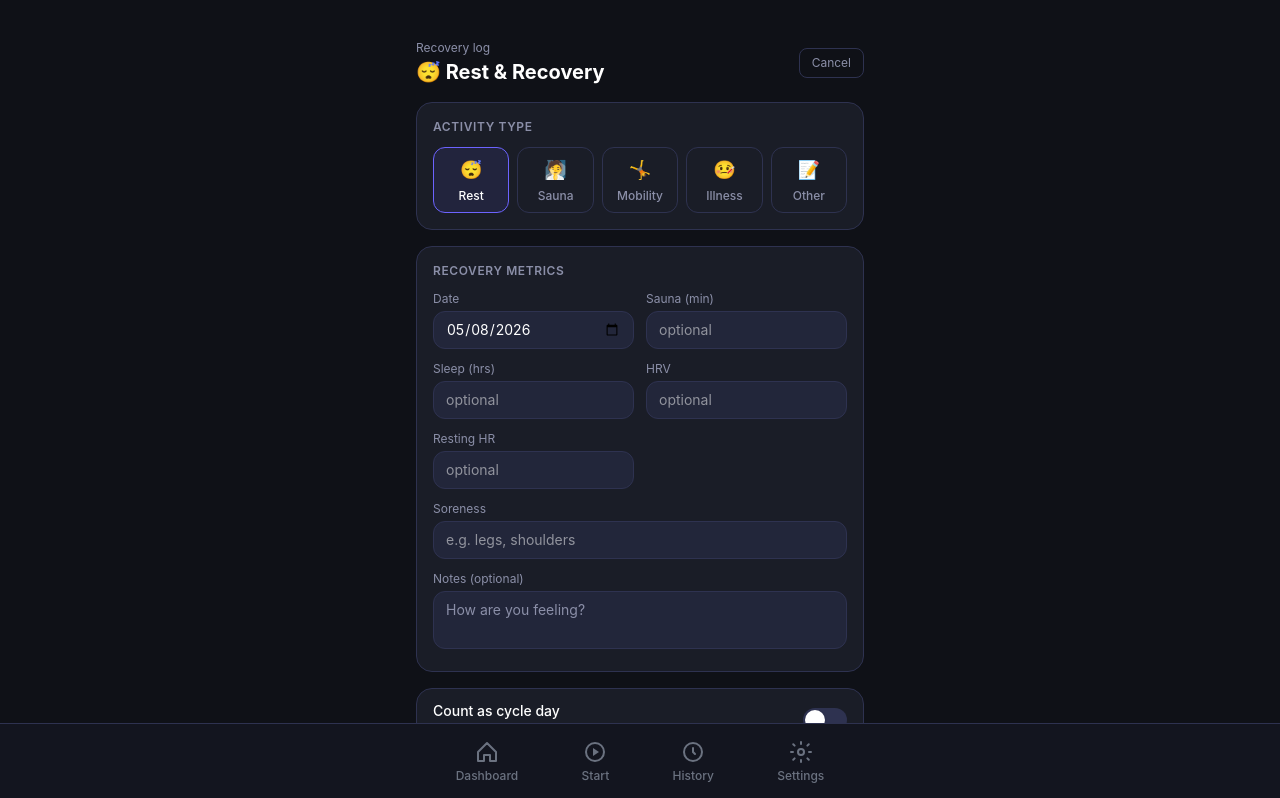
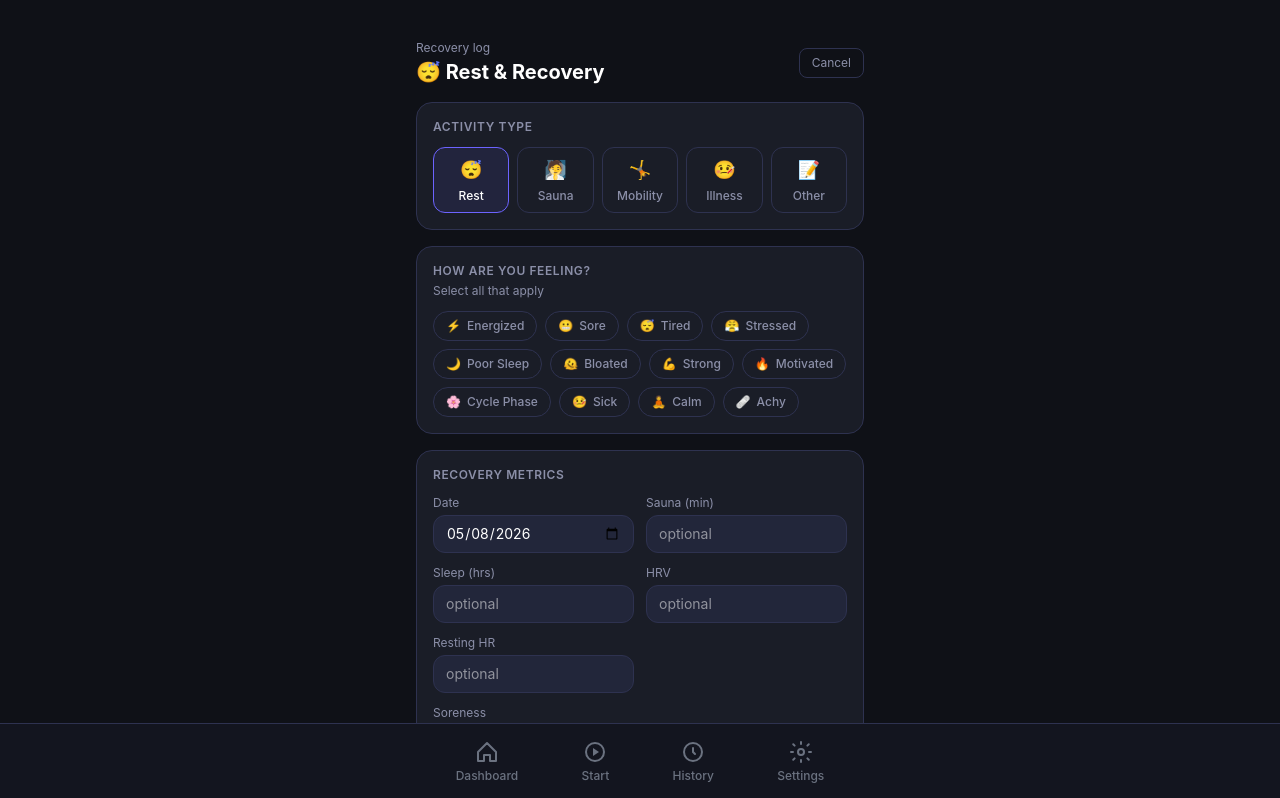
Before and after one commit to ericbrenneman/fitness-cycle-tracker, a Next.js app: page /recovery in a window 1280 px wide. Shown: the top 798 px of the page. Built offline with nearby package versions, Linux system fonts and the light colour scheme; no server answers.

Commit message:
feat: add recovery tags to recovery logger and history detail view

```diff
--- a/components/RecoveryLogger.tsx
+++ b/components/RecoveryLogger.tsx
@@ -18,12 +18,27 @@ const RECOVERY_TYPES: { type: WorkoutType; emoji: string; label: string }[] = [
           { type: "Other",    emoji: "📝", label: "Other" },
         ];
 
+        const RECOVERY_TAGS: { label: string; emoji: string; color: string }[] = [
+          { label: "Energized",   emoji: "⚡", color: "#2ecc71" },
+          { label: "Sore",        emoji: "😬", color: "#f59e0b" },
+          { label: "Tired",       emoji: "😴", color: "#6b7280" },
+          { label: "Stressed",    emoji: "😤", color: "#ef4444" },
+          { label: "Poor Sleep",  emoji: "🌙", color: "#8b5cf6" },
+          { label: "Bloated",     emoji: "🫠", color: "#f97316" },
+          { label: "Strong",      emoji: "💪", color: "#06b6d4" },
+          { label: "Motivated",   emoji: "🔥", color: "#6c63ff" },
+          { label: "Cycle Phase", emoji: "🌸", color: "#ec4899" },
+          { label: "Sick",        emoji: "🤒", color: "#94a3b8" },
+          { label: "Calm",        emoji: "🧘", color: "#2ecc71" },
+          { label: "Achy",        emoji: "🩹", color: "#f59e0b" },
+        ];
+
         export default function RecoveryLogger({ cycleStep, onDone, standalone = false }: Props) {
           const supabaseRef = useRef(createClient());
           const supabase = supabaseRef.current;
 
           const [saving, setSaving] = useState(false);
-  const [error, setError] = useState<string | null>(null);
+          const [saveError, setSaveError] = useState<string | null>(null);
           const [date, setDate] = useState(new Date().toISOString().split("T")[0]);
           const [workoutType, setWorkoutType] = useState<WorkoutType>("Rest");
           const [advancesCycle, setAdvancesCycle] = useState(!standalone);
@@ -34,17 +49,21 @@ export default function RecoveryLogger({ cycleStep, onDone, standalone = false }
           const [soreness, setSoreness] = useState("");
           const [illnessSymptoms, setIllnessSymptoms] = useState("");
           const [notes, setNotes] = useState("");
+          const [selectedTags, setSelectedTags] = useState<string[]>([]);
+
+          const toggleTag = (tag: string) => {
+            setSelectedTags((prev) =>
+              prev.includes(tag) ? prev.filter((t) => t !== tag) : [...prev, tag]
+            );
+          };
 
           const handleSave = async () => {
             setSaving(true);
-    setError(null);
+            setSaveError(null);
 
-    const {
-      data: { session },
-    } = await supabase.auth.getSession();
-
+            const { data: { session } } = await supabase.auth.getSession();
             if (!session) {
-      setError("Not logged in");
+              setSaveError("Not logged in");
               setSaving(false);
               return;
             }
@@ -66,7 +85,7 @@ export default function RecoveryLogger({ cycleStep, onDone, standalone = false }
               .single();
 
             if (logError || !logData) {
-      setError(logError?.message ?? "Failed to save");
+              setSaveError(logError?.message ?? "Failed to save");
               setSaving(false);
               return;
             }
@@ -80,6 +99,7 @@ export default function RecoveryLogger({ cycleStep, onDone, standalone = false }
               soreness: soreness.trim() || null,
               illness_symptoms: illnessSymptoms.trim() || null,
               notes: notes.trim() || null,
+              recovery_tags: selectedTags.length > 0 ? selectedTags : null,
             };
 
             // eslint-disable-next-line @typescript-eslint/no-explicit-any
@@ -87,7 +107,7 @@ export default function RecoveryLogger({ cycleStep, onDone, standalone = false }
               .insert(recoveryPayload);
 
             if (recoveryError) {
-      setError(recoveryError.message);
+              setSaveError(recoveryError.message);
               setSaving(false);
               return;
             }
@@ -100,7 +120,11 @@ export default function RecoveryLogger({ cycleStep, onDone, standalone = false }
               <div className="flex items-center justify-between px-4 pt-10 pb-4">
                 <div>
                   <p className="text-muted text-xs mb-0.5">
-            {standalone ? "Recovery log" : cycleStep === "Rest1" ? "First rest day" : "Second rest day"}
+                    {standalone
+                      ? "Recovery log"
+                      : cycleStep === "Rest1"
+                      ? "First rest day"
+                      : "Second rest day"}
                   </p>
                   <h1 className="text-xl font-bold">😴 Rest & Recovery</h1>
                 </div>
@@ -113,7 +137,8 @@ export default function RecoveryLogger({ cycleStep, onDone, standalone = false }
               </div>
 
               <div className="flex flex-col gap-4 px-4">
-        {/* Type */}
+
+                {/* Activity type */}
                 <div className="bg-surface border border-border rounded-2xl p-4">
                   <p className="text-xs font-semibold text-muted uppercase tracking-wider mb-3">
                     Activity type
@@ -137,6 +162,35 @@ export default function RecoveryLogger({ cycleStep, onDone, standalone = false }
                   </div>
                 </div>
 
+                {/* Recovery tags */}
+                <div className="bg-surface border border-border rounded-2xl p-4">
+                  <p className="text-xs font-semibold text-muted uppercase tracking-wider mb-1">
+                    How are you feeling?
+                  </p>
+                  <p className="text-xs text-muted mb-3">Select all that apply</p>
+                  <div className="flex flex-wrap gap-2">
+                    {RECOVERY_TAGS.map(({ label, emoji, color }) => {
+                      const selected = selectedTags.includes(label);
+                      return (
+                        <button
+                          key={label}
+                          type="button"
+                          onClick={() => toggleTag(label)}
+                          className={`flex items-center gap-1.5 px-3 py-1.5 rounded-full border text-xs font-medium transition-all ${
+                            selected
+                              ? "text-white border-transparent"
+                              : "border-border text-muted hover:text-white"
+                          }`}
+                          style={selected ? { background: color + "33", borderColor: color } : {}}
+                        >
+                          <span>{emoji}</span>
+                          <span>{label}</span>
+                        </button>
+                      );
+                    })}
+                  </div>
+                </div>
+
                 {/* Metrics */}
                 <div className="bg-surface border border-border rounded-2xl p-4 flex flex-col gap-3">
                   <p className="text-xs font-semibold text-muted uppercase tracking-wider">
@@ -145,47 +199,86 @@ export default function RecoveryLogger({ cycleStep, onDone, standalone = false }
                   <div className="grid grid-cols-2 gap-3">
                     <div>
                       <label className="block text-xs text-muted mb-1">Date</label>
-              <input type="date" value={date} onChange={(e) => setDate(e.target.value)}
-                className="w-full bg-card border border-border rounded-xl px-3 py-2 text-white text-sm focus:outline-none focus:border-accent" />
+                      <input
+                        type="date"
+                        value={date}
+                        onChange={(e) => setDate(e.target.value)}
+                        className="w-full bg-card border border-border rounded-xl px-3 py-2 text-white text-sm focus:outline-none focus:border-accent"
+                      />
                     </div>
                     <div>
                       <label className="block text-xs text-muted mb-1">Sauna (min)</label>
-              <input type="number" value={saunaMinutes} onChange={(e) => setSaunaMinutes(e.target.value)} placeholder="optional"
-                className="w-full bg-card border border-border rounded-xl px-3 py-2 text-white text-sm focus:outline-none focus:border-accent" />
+                      <input
+                        type="number"
+                        value={saunaMinutes}
+                        onChange={(e) => setSaunaMinutes(e.target.value)}
+                        placeholder="optional"
+                        className="w-full bg-card border border-border rounded-xl px-3 py-2 text-white text-sm focus:outline-none focus:border-accent"
+                      />
                     </div>
                     <div>
                       <label className="block text-xs text-muted mb-1">Sleep (hrs)</label>
-              <input type="number" step="0.5" value={sleepHours} onChange={(e) => setSleepHours(e.target.value)} placeholder="optional"
-                className="w-full bg-card border border-border rounded-xl px-3 py-2 text-white text-sm focus:outline-none focus:border-accent" />
+                      <input
+                        type="number"
+                        step="0.5"
+                        value={sleepHours}
+                        onChange={(e) => setSleepHours(e.target.value)}
+                        placeholder="optional"
+                        className="w-full bg-card border border-border rounded-xl px-3 py-2 text-white text-sm focus:outline-none focus:border-accent"
+                      />
                     </div>
                     <div>
                       <label className="block text-xs text-muted mb-1">HRV</label>
-              <input type="number" value={hrv} onChange={(e) => setHrv(e.target.value)} placeholder="optional"
-                className="w-full bg-card border border-border rounded-xl px-3 py-2 text-white text-sm focus:outline-none focus:border-accent" />
+                      <input
+                        type="number"
+                        value={hrv}
+                        onChange={(e) => setHrv(e.target.value)}
+                        placeholder="optional"
+                        className="w-full bg-card border border-border rounded-xl px-3 py-2 text-white text-sm focus:outline-none focus:border-accent"
+                      />
                     </div>
                     <div>
                       <label className="block text-xs text-muted mb-1">Resting HR</label>
-              <input type="number" value={restingHr} onChange={(e) => setRestingHr(e.target.value)} placeholder="optional"
-                className="w-full bg-card border border-border rounded-xl px-3 py-2 text-white text-sm focus:outline-none focus:border-accent" />
+                      <input
+                        type="number"
+                        value={restingHr}
+                        onChange={(e) => setRestingHr(e.target.value)}
+                        placeholder="optional"
+                        className="w-full bg-card border border-border rounded-xl px-3 py-2 text-white text-sm focus:outline-none focus:border-accent"
+                      />
                     </div>
                   </div>
                   <div>
                     <label className="block text-xs text-muted mb-1">Soreness</label>
-            <input type="text" value={soreness} onChange={(e) => setSoreness(e.target.value)} placeholder="e.g. legs, shoulders"
-              className="w-full bg-card border border-border rounded-xl px-3 py-2 text-white text-sm focus:outline-none focus:border-accent" />
+                    <input
+                      type="text"
+                      value={soreness}
+                      onChange={(e) => setSoreness(e.target.value)}
+                      placeholder="e.g. legs, shoulders"
+                      className="w-full bg-card border border-border rounded-xl px-3 py-2 text-white text-sm focus:outline-none focus:border-accent"
+                    />
                   </div>
                   {workoutType === "Illness" && (
                     <div>
                       <label className="block text-xs text-muted mb-1">Illness symptoms</label>
-              <input type="text" value={illnessSymptoms} onChange={(e) => setIllnessSymptoms(e.target.value)} placeholder="e.g. sore throat, fatigue"
-                className="w-full bg-card border border-border rounded-xl px-3 py-2 text-white text-sm focus:outline-none focus:border-accent" />
+                      <input
+                        type="text"
+                        value={illnessSymptoms}
+                        onChange={(e) => setIllnessSymptoms(e.target.value)}
+                        placeholder="e.g. sore throat, fatigue"
+                        className="w-full bg-card border border-border rounded-xl px-3 py-2 text-white text-sm focus:outline-none focus:border-accent"
+                      />
                     </div>
                   )}
                   <div>
                     <label className="block text-xs text-muted mb-1">Notes (optional)</label>
-            <textarea value={notes} onChange={(e) => setNotes(e.target.value)}
-              placeholder="How are you feeling?" rows={2}
-              className="w-full bg-card border border-border rounded-xl px-3 py-2 text-white text-sm placeholder:text-muted focus:outline-none focus:border-accent resize-none" />
+                    <textarea
+                      value={notes}
+                      onChange={(e) => setNotes(e.target.value)}
+                      placeholder="How are you feeling?"
+                      rows={2}
+                      className="w-full bg-card border border-border rounded-xl px-3 py-2 text-white text-sm placeholder:text-muted focus:outline-none focus:border-accent resize-none"
+                    />
                   </div>
                 </div>
 
@@ -203,9 +296,9 @@ export default function RecoveryLogger({ cycleStep, onDone, standalone = false }
                   </div>
                 </div>
 
-        {error && (
+                {saveError && (
                   <div className="bg-red-400/10 border border-red-400/20 rounded-xl px-4 py-3">
-            <p className="text-red-400 text-xs">{error}</p>
+                    <p className="text-red-400 text-xs">{saveError}</p>
                   </div>
                 )}
 
@@ -216,6 +309,7 @@ export default function RecoveryLogger({ cycleStep, onDone, standalone = false }
                 >
                   {saving ? "Saving…" : "Log Recovery Day ✓"}
                 </button>
+
               </div>
             </div>
           );
```
Also changed, not shown: app/history/page.tsx (+15 -3 lines). Lines whose indentation alone changed are shown as unchanged.
